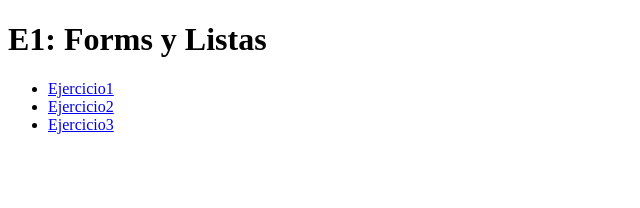
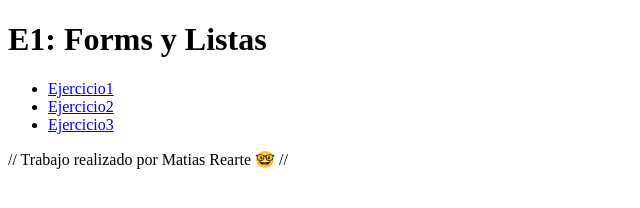
Before and after one commit to hmatrearte/Entrega1-nucba, a plain HTML site: page index.html in a window 1280 px wide. Shown: the whole page, without its empty margins (0-640 px from the left). Drawn offline with Linux system fonts and the light colour scheme.

Commit message:
Finalizado

```diff
--- a/index.html
+++ b/index.html
@@ -18,5 +18,9 @@
           </ul>
       </div>
     </section>
+    <footer>
+      <p>// Trabajo realizado por Matias Rearte &#129299 //</p>
+      <!-- Quise personalizar un poco la pagina con un emoji que encontre en internet xD -->
+    </footer>
   </body>
 </html>
```
Also changed, not shown: ejercicio1.html (+1 -0 lines), ejercicio2.html (+1 -0 lines), ejercicio3.html (+1 -0 lines).
